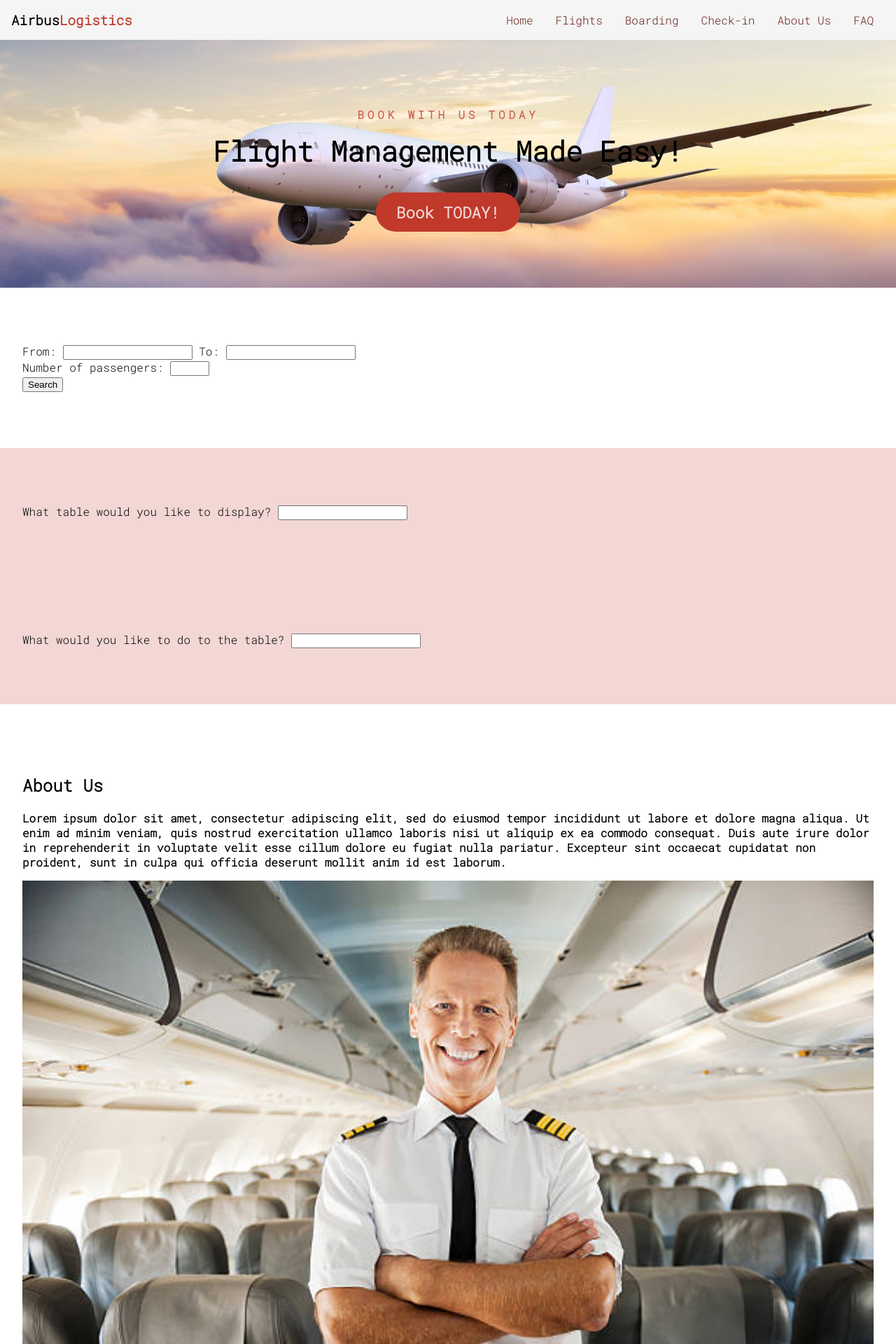
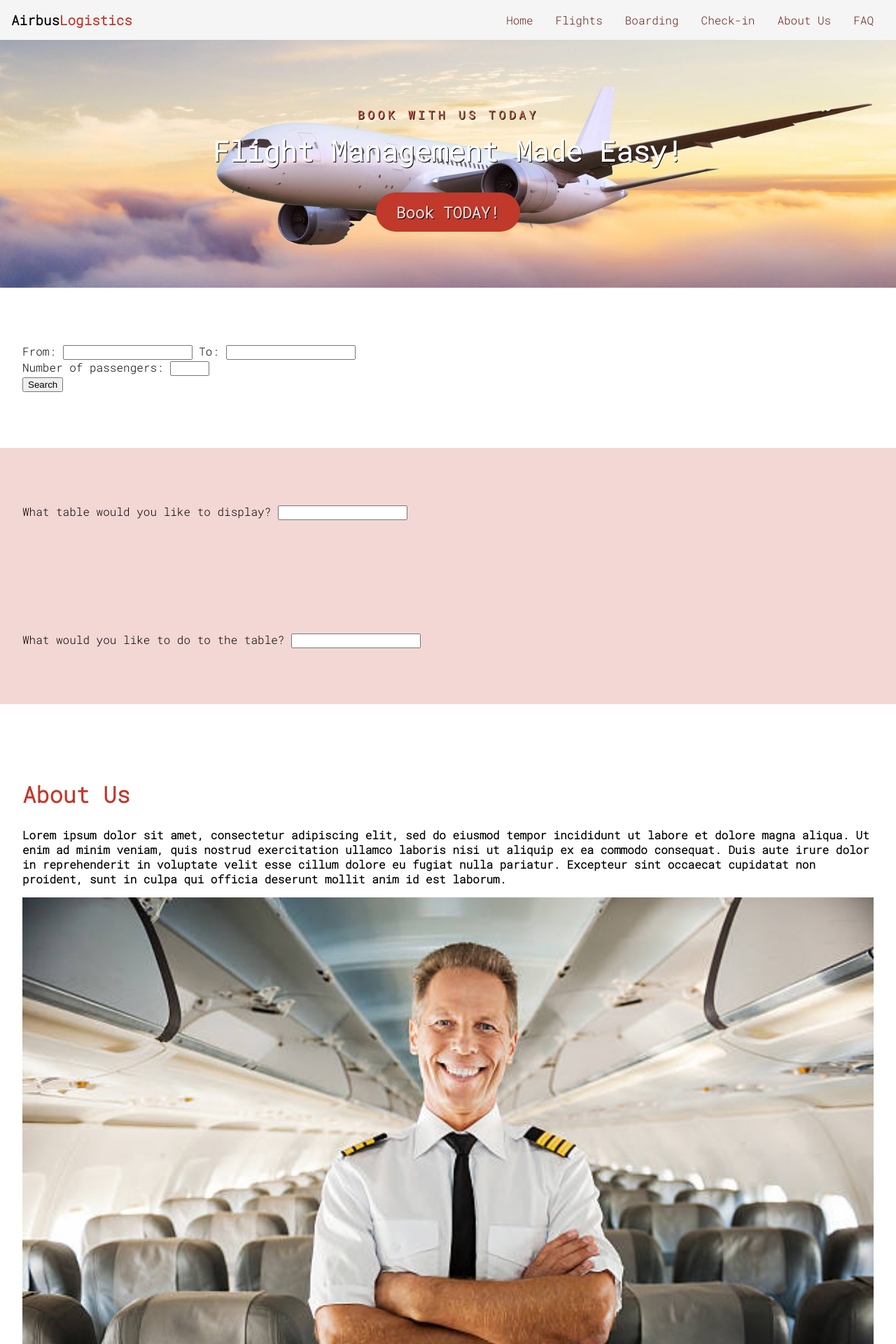
Before and after one commit to Teetuu2/COSC3380-team14, a web app: file client/index.html in a window 1280 px wide. Shown: the top 1920 px of the page at 70% size. Run offline with its HTML, style and script files only (its server is not run), Linux system fonts and the light colour scheme.

Commit message:
Update main.css

```diff
--- a/client/css/main.css
+++ b/client/css/main.css
@@ -60,6 +60,8 @@ section {
 }
 
 .mainPage {
+  color: white;
+  text-shadow: 1px 1px black;
   text-align: center;
   background: url(../images/homescreenairplane.jpeg);
   padding: none;
@@ -104,6 +106,15 @@ section.display-tables table {
 
 section.updating-tables {
   background-color: var(--secondary-color);
+}
+
+section.AboutUs {
+  background-color: white;
+}
+
+section.AboutUs h2 {
+  font-size: 2em;
+  color: var(--primary-color);
 }
 
 section.AboutUs .aboutus-left {
@@ -155,7 +166,6 @@ section.contact .contact-left input[type="submit"] {
   width: unset;
   cursor: pointer;
 }
-
 
 nav.mobile-menu {
   display: block;
```
